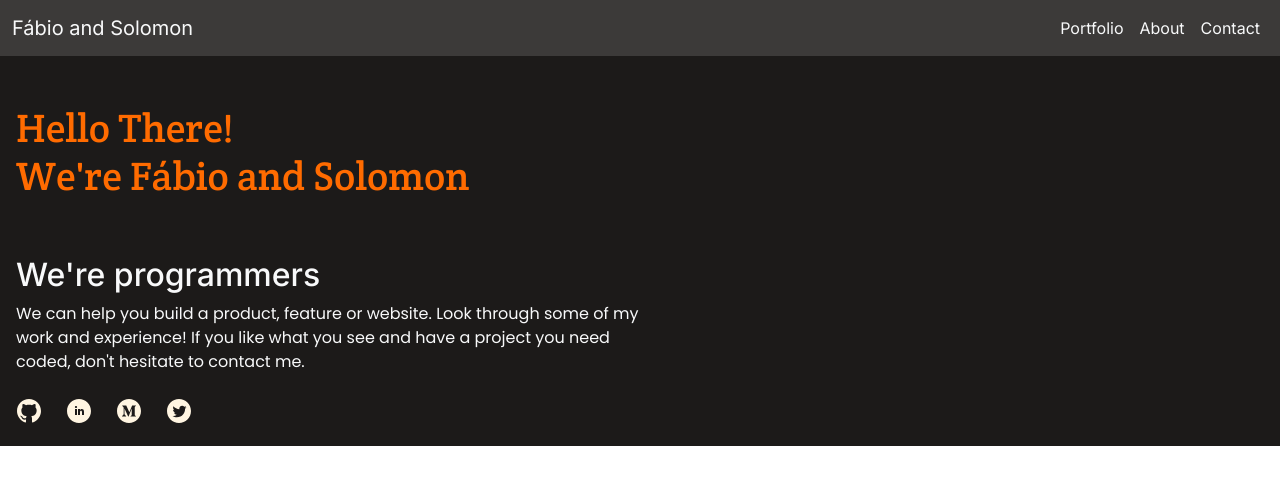
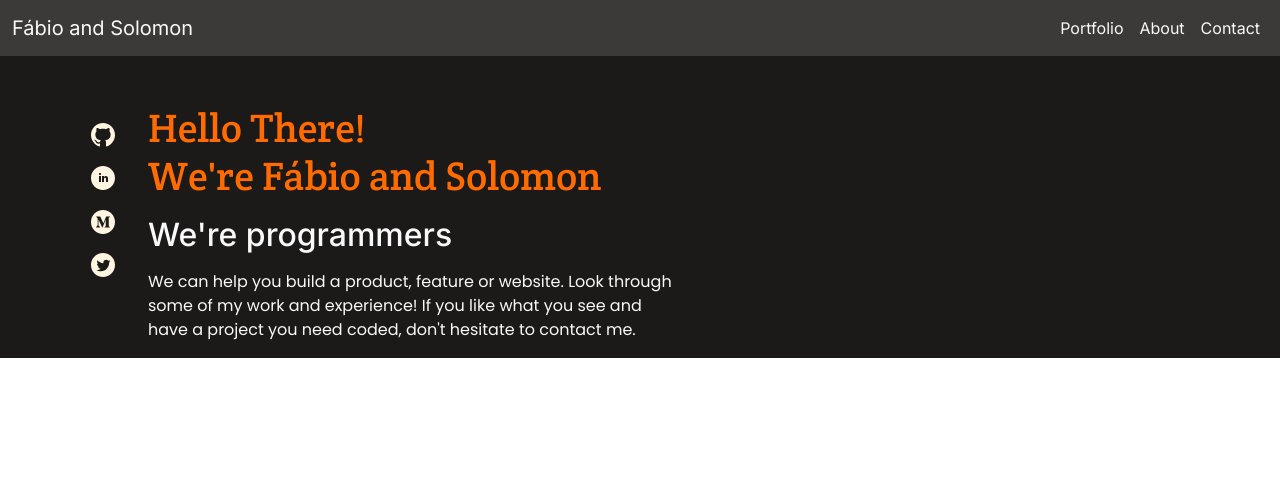
Before and after one commit to limavfabio/bootstrap-portfolio, a plain HTML site: page index.html in a window 1280 px wide. Drawn offline with nearby package versions, Linux system fonts and the light colour scheme.

Commit message:
Finish hero design

```diff
--- a/index.html
+++ b/index.html
@@ -29,27 +29,29 @@
           </div>
         </div>
     </nav>
-    <section id="hero" class="container-fluid bg-dark ps-3 mx-0">
-        <h1 class="text-primary py-5">
+    <section id="hero" class="bg-dark ps-3 mx-0">
+		<div class="container d-md-flex d-block">
+			<div class="container p-0 order-1">
+				<h1 class="text-primary pt-5">
 					Hello There!<br>We're Fábio and Solomon
 				</h1>
-        <h2 class="text-light text-primary">
+				<h2 class="text-light my-3 text-primary">
 					We're programmers
 				</h2>
 				<p class="text-light w-50">We can help you build a product, feature or website. Look through some of my work and experience! If you like what you see and have a project you need coded, don't hesitate to contact me.</p>
-        <div>
-            <ul class="list-unstyled d-inline-flex ">
+			</div>
+			<ul class="list-unstyled d-md-block d-inline-flex me-3 order-2 p-0 order-md-0 align-self-center">
 				<li>
-                    <button class="btn btn-link ps-0"><img src="Icons/iconmonstr-github-light.svg" alt=""></button>
+					<button class="btn btn-link ps-0 pe-4 pe-md-3 py-md-2"><img src="Icons/iconmonstr-github-light.svg" alt=""></button>
 				</li>
 				<li>
-                    <button class="btn btn-link"><img src="Icons/iconmonstr-linkedin-light.svg" alt=""></button>
+					<button class="btn btn-link ps-0 pe-4 pe-md-3 py-md-2"><img src="Icons/iconmonstr-linkedin-light.svg" alt=""></button>
 				</li>
 				<li>
-                    <button class="btn btn-link"><img src="Icons/iconmonstr-medium-light.svg" alt=""></button>
+					<button class="btn btn-link ps-0 pe-4 pe-md-3 py-md-2"><img src="Icons/iconmonstr-medium-light.svg" alt=""></button>
 				</li>
 				<li>
-                    <button class="btn btn-link"><img src="Icons/iconmonstr-twitter-light.svg" alt=""></button>
+					<button class="btn btn-link ps-0 pe-4 pe-md-3 py-md-2"><img src="Icons/iconmonstr-twitter-light.svg" alt=""></button>
 				</li>
 			</ul>
 		</div>
```
Lines whose indentation alone changed are shown as unchanged.
